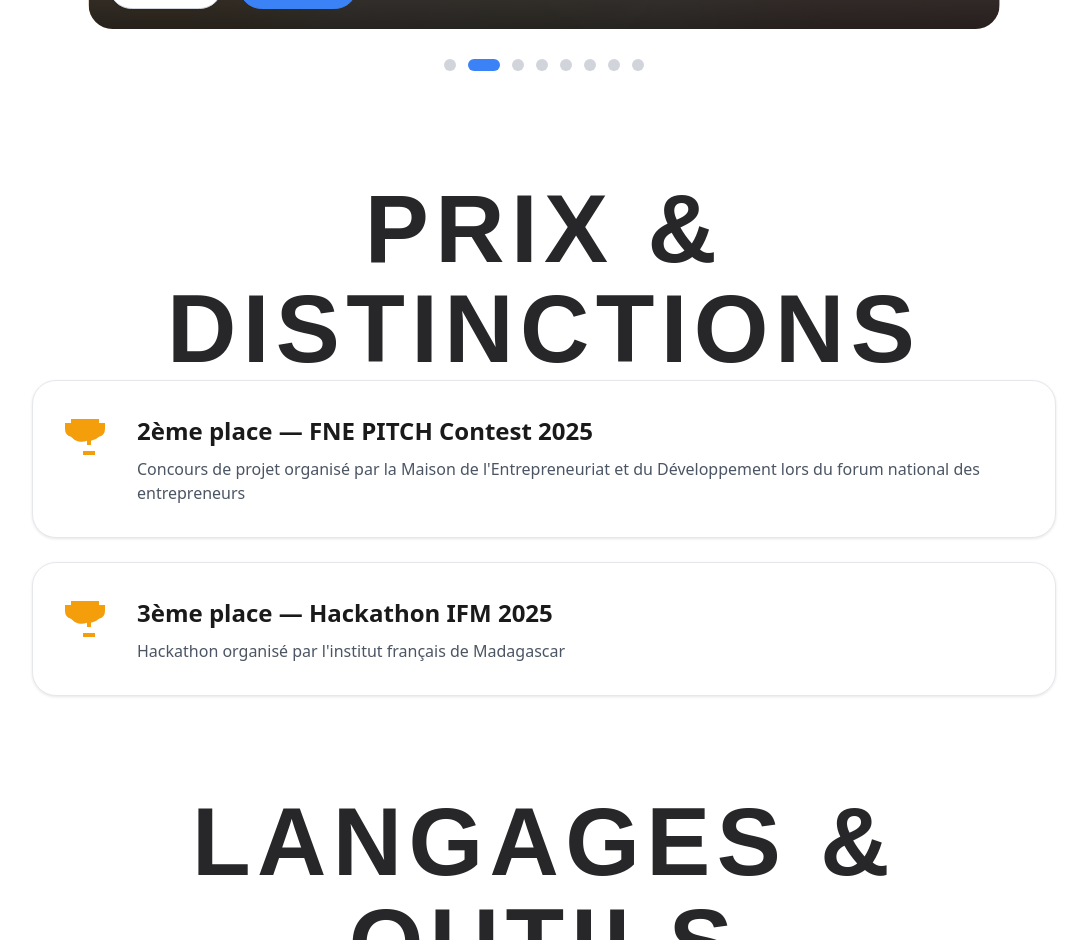
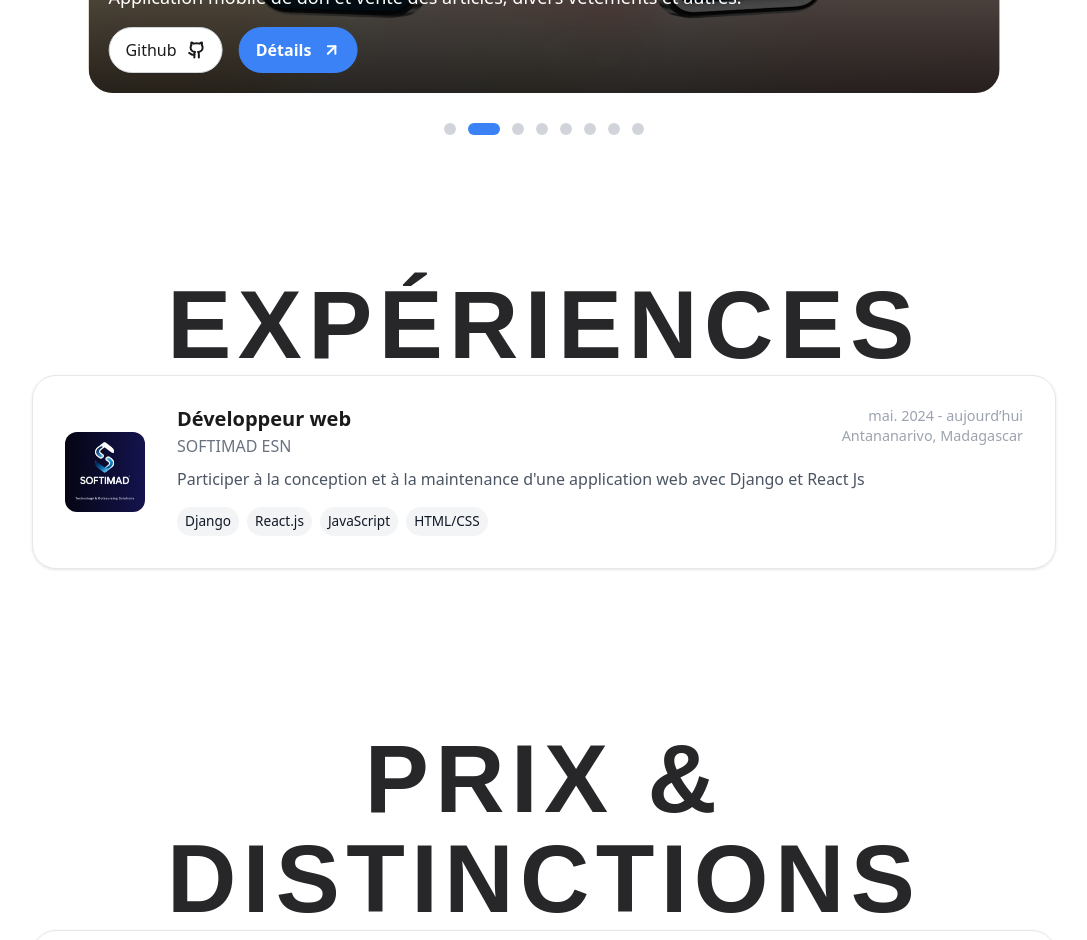
Before and after one commit to Julio23F/juliofaralahy-soudeur, a Next.js app: page / in a window 1280 px wide. Shown: the part 1860-2800 px from the top of the page, without its empty margins (96-1183 px from the left). Built offline with nearby package versions, Linux system fonts and the light colour scheme; a web font is replaced by a local one.

Commit message:
UI: add Expreriences Section

```diff
--- a/src/app/page.tsx
+++ b/src/app/page.tsx
@@ -284,19 +284,40 @@ const AboutSection = () => {
 
 
 // Composant Expertise
-// const ExpertiseCard = ({ expertise }: { expertise: any }) => {
-  const ExpertiseCard = ({ expertise }: { expertise: { icon: string; title: string; description: string } }) => {
+  const ExpertiseCard = ({ expertise }: { expertise: { icon: string; title: string; description: string; company: string, period: string, location: string, skills: string[] } }) => {
   return (
     <div style={styles.expertiseCard}>
-      <div style={styles.expertiseContent}>
+      <div
+        style={{
+          ...styles.expertiseContent,
+          alignItems: expertise.skills ? 'center' : 'flex-start',
+          gap: expertise.skills ? '2rem' : '1.5rem',
+        }}
+      >
+
         {expertise.icon ? (
           <div style={styles.expertiseIconContainer}>
             <img src={expertise.icon} alt={expertise.title} style={styles.expertiseIcon} />
           </div>
         ) : null}
-        <div>
-          <h3 style={styles.expertiseTitle}>{expertise.title}</h3>
+        <div style={{width: "100%"}}>
+          <div style={{display: "flex", flexDirection: "row", justifyContent: "space-between"}}>
+            <div style={{lineHeight: "1.4em", marginBottom: "10px"}}>
+              <h3 style={styles.jobTitle}>{expertise.title}</h3>
+              <p style={styles.companyName}>{expertise?.company}</p>
+            </div>
+            <div style={{ textAlign: 'right', lineHeight: "1em", }}>
+                <p style={styles.period}>{expertise?.period}</p>
+                <p style={styles.locationText}>{expertise?.location}</p>
+            </div>
+          </div>
           <p style={styles.expertiseDescription}>{expertise.description}</p>
+
+          <div style={{ marginTop: '1rem', display: 'flex', gap: '0.5rem', flexWrap: 'wrap' }}>
+            {expertise.skills && expertise.skills.map((s, i) => (
+              <span key={i} style={styles.skillTag}>{s}</span>
+            ))}
+          </div>
         </div>
       </div>
     </div>
@@ -314,7 +335,7 @@ const DistinctionsSection = () => {
     {
       icon: "/images/trophy.svg",
       title: "3ème place — Hackathon IFM 2025",
-      description: "Hackathon organisé par l'institut français de Madagascar"
+      description: "Hackathon organisé par l'institut français de Madagascar",
     },
   ];
 
@@ -334,39 +355,23 @@ const DistinctionsSection = () => {
 
 
 // Composant Expertises
-const ExpertisesSection = () => {
+const ExperiencesSection = () => {
   const expertises = [
     {
-      icon: "https://ext.same-assets.com/405950729/3232410086.svg",
-      title: "Développement Web",
-      description: "Je conçois et développe une application web performante et évolutif."
+      icon: "/images/softimad_logo.png",
+      title: "Développeur web",
+      description: "Participer à la conception et à la maintenance d'une application web avec Django et React Js",
+      skills: ["Django", "React.js", "JavaScript", "HTML/CSS"],
+      company: "SOFTIMAD ESN",
+      period: "mai. 2024 - aujourd’hui",
+      location: "Antananarivo, Madagascar",
     },
-    {
-      icon: "https://ext.same-assets.com/405950729/1435191985.svg",
-      title: "Développement Mobile",
-      description: "Je conçois, développe et distribue des applications mobiles android, avec une compétence élargie dans le domaine"
-    },
-    {
-      icon: "https://ext.same-assets.com/405950729/1730093051.svg",
-      title: "Analyse & conception - UX/UI Design",
-      description: "Je réalise des audits, analyse, conception et prototypage pour divers applicaitons, que ce soit web ou mobile"
-    },
-    {
-      icon: "https://ext.same-assets.com/405950729/4180290346.svg",
-      title: "Intégration",
-      description: "Je réalise des intégrations des prototype, des UI dans Figma pour les transformer en code"
-    },
-    {
-      icon: "https://ext.same-assets.com/405950729/4045969482.svg",
-      title: "Refont application",
-      description: "Je réalise des audits et des analyses pour mieux concevoir une interface plus évolutif et viable"
-    }
   ];
 
   return (
     <section style={styles.section}>
       <div style={styles.mediumSectionContainer}>
-        <h2 style={styles.sectionTitle}>EXPERTISES</h2>
+        <h2 style={styles.sectionTitle}>EXPÉRIENCES</h2>
         <div style={styles.expertisesGrid}>
           {expertises.map((expertise, idx) => (
             <ExpertiseCard key={idx} expertise={expertise} />
@@ -616,7 +621,8 @@ export default function Home() {
       <HeroSection />
       <AboutSection />
       <ProjectsSection filter={projectFilter} setFilter={setProjectFilter} />
-      {/* <ExpertisesSection /> */}
+      {/* <ExperiencesSection /> */}
+      <ExperiencesSection />
       <DistinctionsSection />
       {/* <CertificationsSection /> */}
       <ToolsSection filter={toolFilter} setFilter={setToolFilter} />
@@ -792,7 +798,7 @@ const styles: { [key: string]: CSSProperties } = {
 
   // Sections
   section: {
-    padding: '3rem 1.5rem',
+    padding: '5rem 1.5rem',
   },
   sectionContainer: {
     maxWidth: 'min(56rem, 95%)',
@@ -921,6 +927,66 @@ const styles: { [key: string]: CSSProperties } = {
     gap: '1.5rem',
     width: '100%',
   },
+  experiencesList: {
+    display: 'flex',
+    flexDirection: 'column',
+    gap: '1rem',
+    marginTop: '1.5rem',
+  },
+  experienceCard: {
+    padding: '1.25rem',
+    borderRadius: '1rem',
+    border: '1px solid #e5e7eb',
+    backgroundColor: 'white',
+
+    display: "flex",
+    flexDirection: "column",
+    gap: "0.75rem"
+  },
+  experienceImageContainer: {
+    width: '6rem',
+    height: '6rem',
+    borderRadius: '1rem',
+    overflow: 'hidden',
+    flexShrink: 0,
+  },
+  experienceHeader: {
+    display: 'flex',
+    justifyContent: 'space-between',
+    alignItems: 'flex-start',
+    gap: '1rem',
+    marginBottom: '0.75rem',
+  },
+  jobTitle: {
+    fontSize: '1.25rem',
+    fontWeight: 800,
+    margin: 0,
+  },
+  companyName: {
+    color: '#6b7280',
+    marginTop: '0.25rem',
+  },
+  period: {
+    color: '#9ca3af',
+    fontSize: '0.9rem',
+    margin: 0,
+  },
+  locationText: {
+    color: '#9ca3af',
+    fontSize: '0.9rem',
+    marginTop: '0.25rem',
+  },
+  experienceDesc: {
+    color: '#374151',
+    marginTop: '0.5rem',
+  },
+  skillTag: {
+    padding: '0.25rem 0.5rem',
+    borderRadius: '20px',
+    backgroundColor: '#f3f4f6',
+    color: '#111827',
+    fontSize: '0.85rem',
+  },
   expertiseCard: {
     padding: '2rem',
     borderRadius: '1.5rem',
@@ -932,15 +998,15 @@ const styles: { [key: string]: CSSProperties } = {
   },
   expertiseContent: {
     display: 'flex',
-    gap: '1.5rem',
-    alignItems: 'flex-start',
+
   },
   expertiseIconContainer: {
     flexShrink: 0,
   },
   expertiseIcon: {
-    width: '3rem',
-    height: '3rem',
+    width: '5rem',
+    height: '5rem',
+    borderRadius: '0.75rem',
   },
   expertiseTitle: {
     fontSize: '1.5rem',
@@ -1139,3 +1205,53 @@ const styles: { [key: string]: CSSProperties } = {
     color: '#ccfd16',
   },
 };
+
+// Composant Expériences
+// const ExperiencesSection = () => {
+//   const experiences = [
+//     {
+//       title: "Développeur web",
+//       company: "SOFTIMAD ESN",
+//       period: "févr. 2026 - aujourd’hui · 1 mois",
+//       location: "Antananarivo, Analamanga, Madagascar · Sur site",
+//       description: "Participer à la conception et à la maintenance d'une application web avec Django et React Js",
+//       skills: ["Python", "Django", "React"],
+//       image: "/images/softimad_logo.png",
+//     }
+//   ];
+
+//   return (
+//     <section style={styles.section} id="experience">
+//       <div style={styles.mediumSectionContainer}>
+//         <h2 style={styles.sectionTitle}>EXPÉRIENCES</h2>
+//         <div style={styles.experiencesList}>
+//           {experiences.map((exp, idx) => (
+//             <div key={idx} style={styles.experienceCard}>
+//               <div style={styles.experienceImageContainer}>
+//                 <img src={exp.image} alt="" />
+//               </div>
+//               <div>
+//                 <div style={styles.experienceHeader}>
+//                   <div>
+//                     <h3 style={styles.jobTitle}>{exp.title}</h3>
+//                     <p style={styles.companyName}>{exp.company}</p>
+//                   </div>
+//                   {/* <div style={{ textAlign: 'right' }}>
+//                     <p style={styles.period}>{exp.period}</p>
+//                     <p style={styles.locationText}>{exp.location}</p>
+//                   </div> */}
+//                 </div>
+//                 <p style={styles.experienceDesc}>{exp.description}</p>
+//                 <div style={{ marginTop: '1rem', display: 'flex', gap: '0.5rem', flexWrap: 'wrap' }}>
+//                   {exp.skills.map((s, i) => (
+//                     <span key={i} style={styles.skillTag}>{s}</span>
+//                   ))}
+//                 </div>
+//               </div>
+//             </div>
+//           ))}
+//         </div>
+//       </div>
+//     </section>
+//   );
+// };
```
Also changed, not shown: public/images/softimad_logo.png (added).
